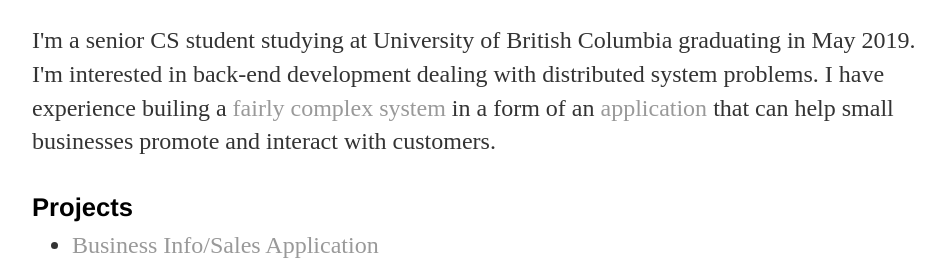
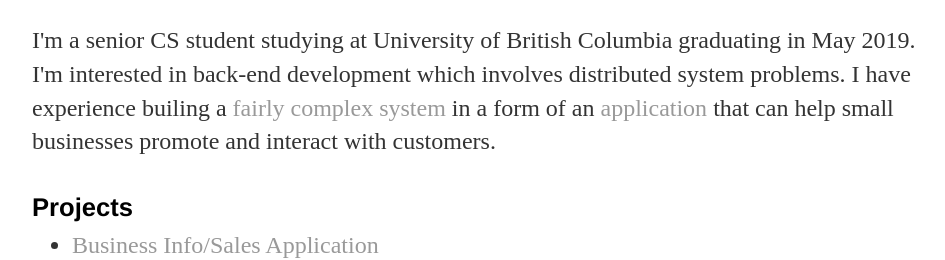
Before and after one commit to jcho7022/jcho7022.github.io, a Jekyll site: the page built from index.html, in a window 1280 px wide, cut to the strip 457-717 px from the top of the page. Shown: the whole strip, without its empty margins (160-1105 px from the left). Built offline with Jekyll 4.4.1, drawn with Linux system fonts in a browser that asks for light colours.

Commit message:
Update index.html

```diff
--- a/index.html
+++ b/index.html
@@ -7,8 +7,9 @@
 	<img src="head_shot.jpg" alt="head_shot" height="250px" width="250px">
 		<p>
 		I'm a senior CS student studying at University of British Columbia graduating in May 2019.
-		I'm interested in back-end development dealing with distributed system problems. I have experience
-		builing a <a href="/projects/float">fairly complex system</a> in a form of an <a href="https://play.google.com/store/apps/details?id=com.floatapplication">application</a>
+		I'm interested in back-end development which involves distributed system problems.
+		I have experience builing a <a href="/projects/float">fairly complex system</a> in
+		a form of an <a href="https://play.google.com/store/apps/details?id=com.floatapplication">application</a>
 		that can help small businesses promote and interact with customers.
 		</p>
 
```
